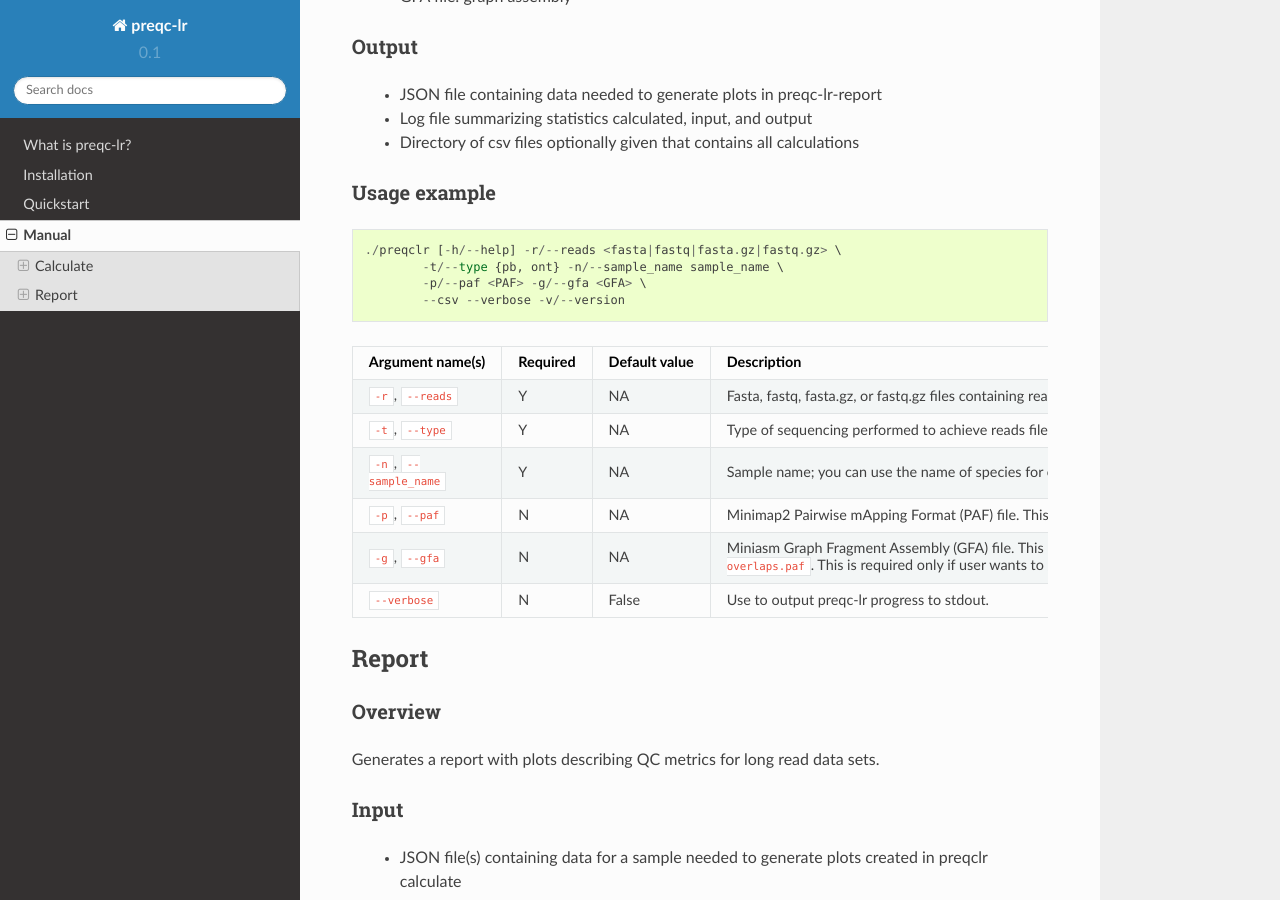
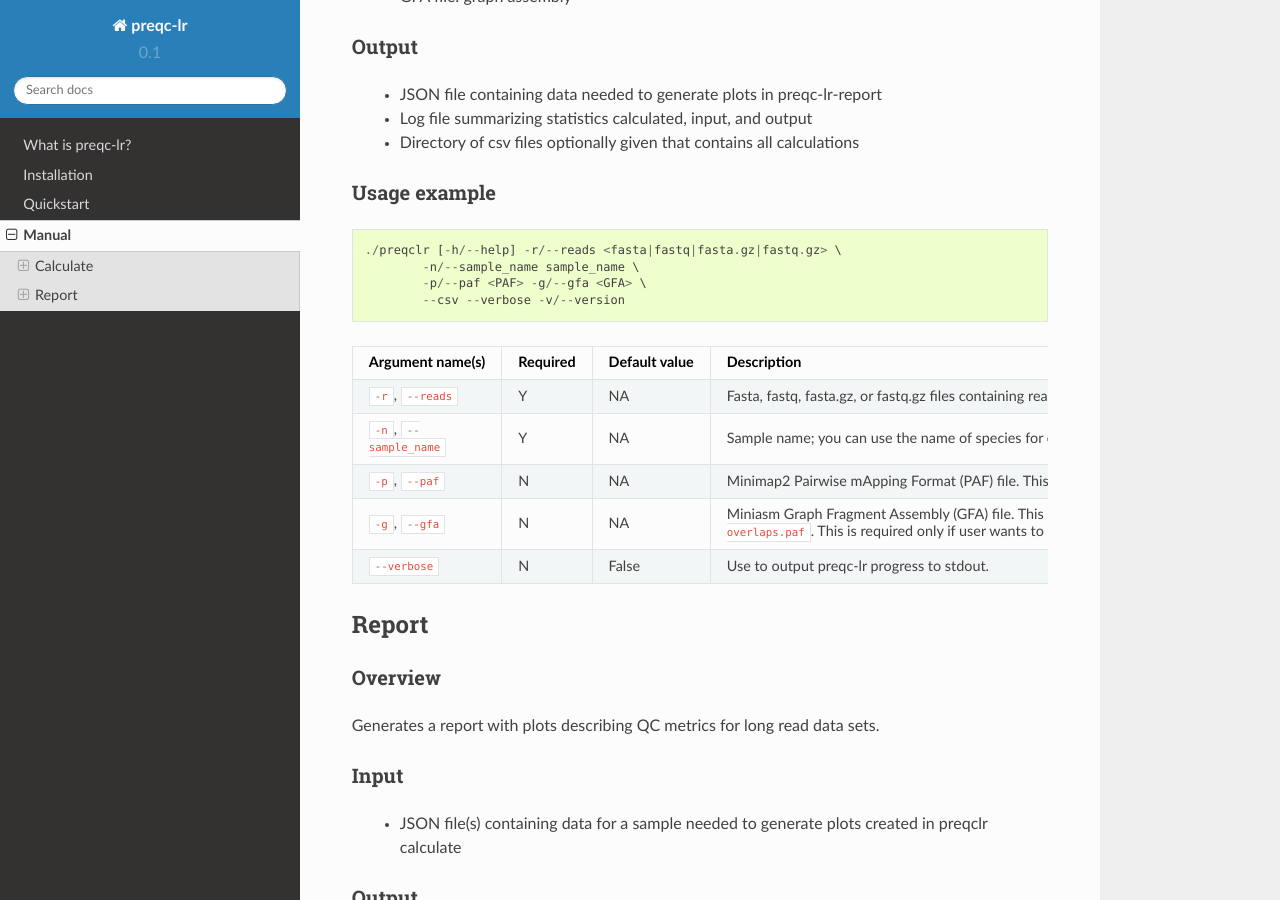
Before and after one commit to simpsonlab/preqclr, a Sphinx documentation site: the page built from docs/source/manual.rst, in a window 1280 px wide and 900 px high, scrolled down 427 px. Built offline with Sphinx 7.4.7 and the Read the Docs theme 2.0.0, drawn with Linux system fonts in a browser that asks for light colours.

Commit message:
remove --type from manual in docs

```diff
--- a/docs/source/manual.rst
+++ b/docs/source/manual.rst
@@ -32,7 +32,7 @@
 ::
 
    ./preqclr [-h/--help] -r/--reads <fasta|fastq|fasta.gz|fastq.gz> \
-           -t/--type {pb, ont} -n/--sample_name sample_name \
+           -n/--sample_name sample_name \
            -p/--paf <PAF> -g/--gfa <GFA> \
            --csv --verbose -v/--version
 
@@ -49,11 +49,6 @@
      - Y
      - NA
      - Fasta, fastq, fasta.gz, or fastq.gz files containing reads.
-
-   * - ``-t``, ``--type``
-     - Y
-     - NA
-     - Type of sequencing performed to achieve reads file. Either pacbio (pb) or oxford nanopore technology data (ont).
 
    * - ``-n``, ``--sample_name``
      - Y
```
